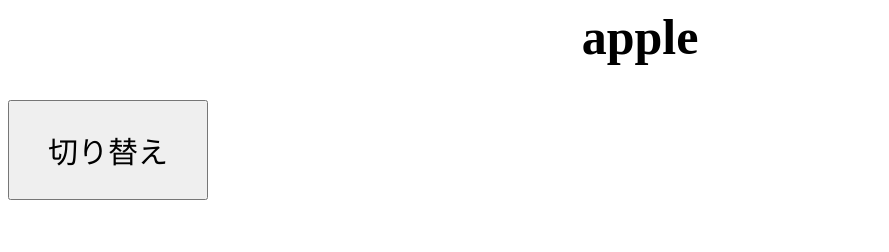
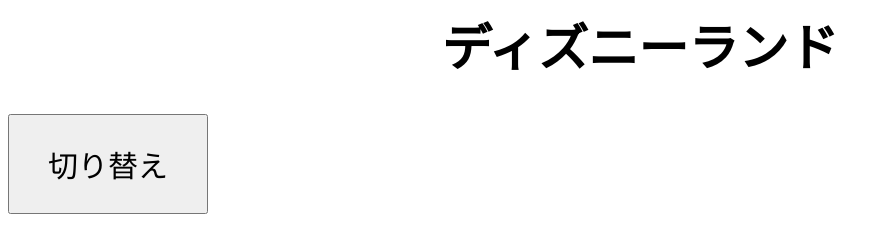
Before and after one commit to academy88/academy88.github.io, a plain HTML site: page index.html in a window 1280 px wide. Shown: the whole page, without its empty margins (0-889 px from the left). Drawn offline with Linux system fonts and the light colour scheme.

Commit message:
Update index.html

```diff
--- a/index.html
+++ b/index.html
@@ -2,7 +2,7 @@
 <head>
 <script>
 // ランダムなワードのリストを作成
-var words = ["apple", "banana", "cherry", "dragon", "elephant", "flower", "giraffe", "honey", "ice", "jelly"];
+var words = ["ディズニーランド", "ピザ", "", "アルバイト", "グミ", "ハンカチ", "インスタグラム", "コーラ", "アイスクリーム", "コーヒー"];
 
 // ワードを表示する関数を定義
 function showWord() {
```
